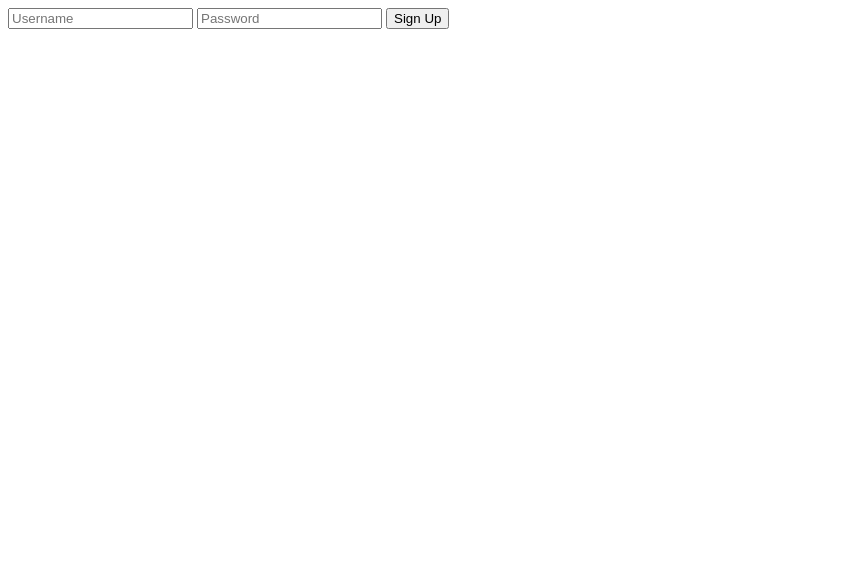
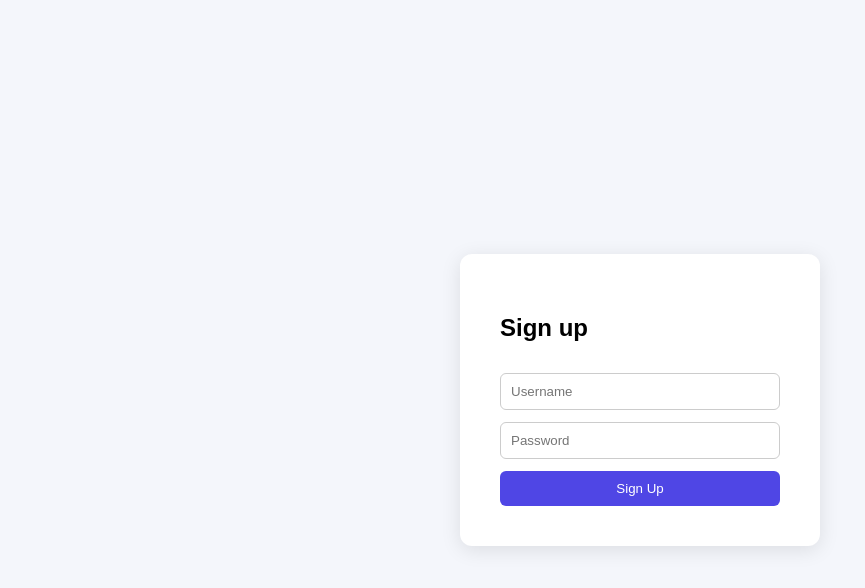
Before and after one commit to chhavi-29/WebAuthentication-, a website: page public/signup.html in a window 1280 px wide. Shown: the whole page, without its empty margins (0-865 px from the left). Drawn offline with Linux system fonts and the light colour scheme.

Commit message:
Style sign-up, login and profile pages

```diff
--- a/public/signup.html
+++ b/public/signup.html
@@ -4,10 +4,45 @@
     <meta charset="UTF-8">
     <meta name="viewport" content="width=device-width, initial-scale=1.0">
     <title>signup</title>
+    <style>
+    body {
+        font-family: Arial, sans-serif;
+        background: #f4f6fb;
+        display: flex;
+        justify-content: center;
+        align-items: center;
+        min-height: 100vh;
+        margin: 0;
+    }
+    form {
+        background: white;
+        padding: 40px;
+        border-radius: 12px;
+        box-shadow: 0 4px 20px rgba(0, 0, 0, 0.1);
+        display: flex;
+        flex-direction: column;
+        gap: 12px;
+        width: 280px;
+    }
+    input {
+        padding: 10px;
+        border: 1px solid #ccc;
+        border-radius: 6px;
+    }
+    button {
+        padding: 10px;
+        background: #4f46e5;
+        color: white;
+        border: none;
+        border-radius: 6px;
+        cursor: pointer;
+    }
+</style>
 </head>
 <body>
 
     <form id="registerForm">
+        <h2>Sign up</h2>
         <input type="text" placeholder="Username" id="username">
         <input type="password" placeholder="Password" id="password">
         <button type="submit">Sign Up</button>
```
Also changed, not shown: public/login.html (+35 -0 lines), public/profile.html (+32 -0 lines).
